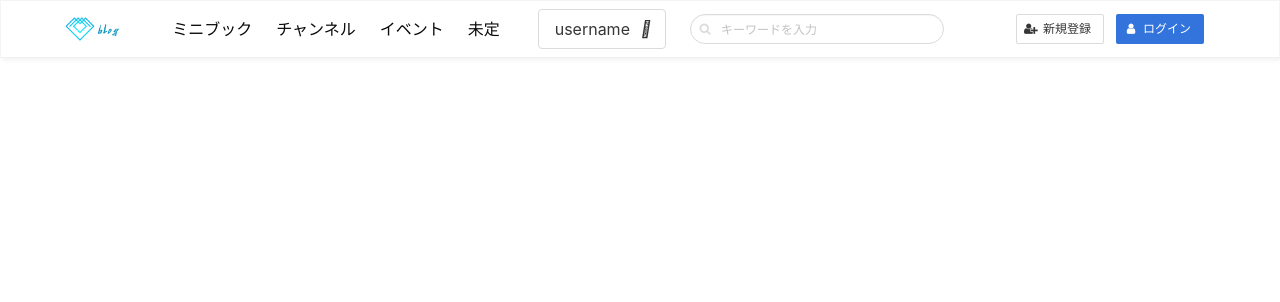
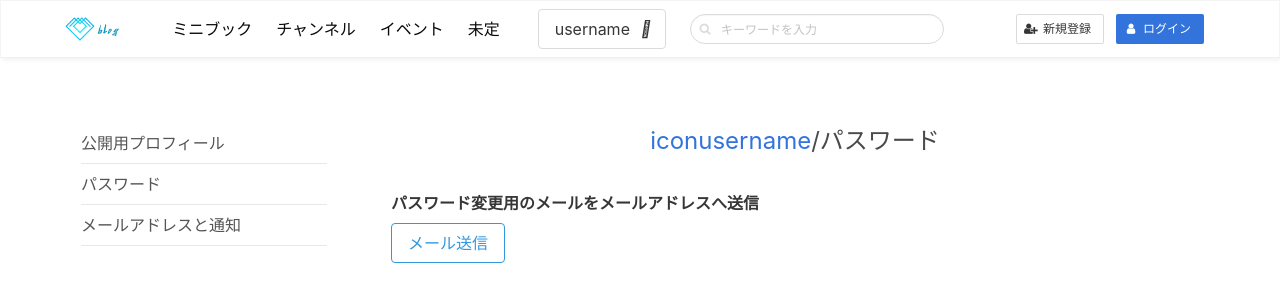
Before and after one commit to huanshenyi/mdblog-front, a Vue app: page /user/editor/password in a window 1280 px wide. Shown: the top 302 px of the page. Built offline with nearby package versions, Linux system fonts and the light colour scheme.

Commit message:
パスワード修正画像追加

```diff
--- /dev/null
+++ b/src/components/userEditor/EditorPassword.vue
@@ -0,0 +1,48 @@
+<template>
+    <div class="editor-password">
+      <div class="titles">
+          <a href="">icon </a>
+          <a href="">username</a>
+          <span>/</span>
+          <span>パスワード</span>
+      </div>
+      <div class="columns">
+          <!-- 名前 -->
+          <div class="column">
+            <div class="field">
+                <label class="label">パスワード変更用のメールをメールアドレスへ送信</label>
+                <div class="control">
+                    <a class="button is-info is-outlined">メール送信</a>
+                </div>
+            </div>
+          </div>
+      </div>
+    </div>
+</template>
+<script lang="ts">
+import { defineComponent } from 'vue'
+export default defineComponent({
+    name: "EditorPassword",
+    setup(){
+
+    }
+})
+</script>
+<style scoped>
+.editor-password{
+    flex-grow: 1;
+    min-width: 0;
+    margin-left: 16px;
+    background-color: #fff;
+    border: 1px solid transparent;
+    padding: 16px;
+}
+.titles{
+    display: flex;
+    justify-content: center;
+    align-items: center;
+    flex-wrap: wrap;
+    font-size: 24px;
+    margin-bottom: 32px;
+}
+</style>
--- a/src/router/index.ts
+++ b/src/router/index.ts
@@ -61,6 +61,11 @@ const routes: Array<RouteRecordRaw> = [
         path: "/user/editor/email",
         name: "EditorEmail",
         component: () => import("../components/userEditor/EditorEmail.vue")
+       },
+       {
+         path: "/user/editor/password",
+         name: "EditorPassword",
+         component: () => import("../components/userEditor/EditorPassword.vue")
        }
     ]
   },
--- a/src/views/UserEditor.vue
+++ b/src/views/UserEditor.vue
@@ -3,8 +3,7 @@
          <div class="column is-one-quarter">
              <div class="settings-menu">
                 <router-link class="menu-item" to="/user/editor/main">公開用プロフィール</router-link>
-                <div class="menu-item">アカウント</div>
-                <div class="menu-item">パスワード</div>
+                <router-link class="menu-item" to="/user/editor/password">パスワード</router-link>
                 <router-link class="menu-item" to="/user/editor/email">メールアドレスと通知</router-link>
              </div>
          </div>
```
